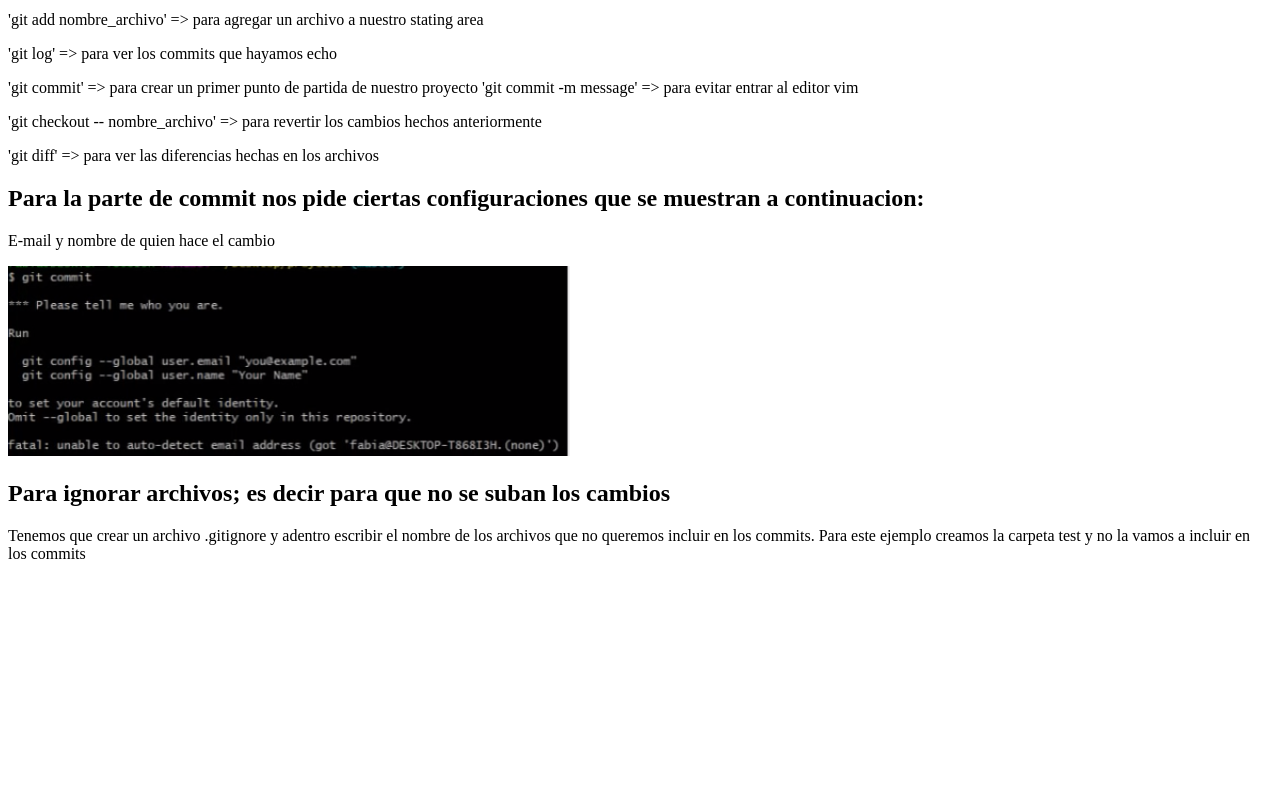
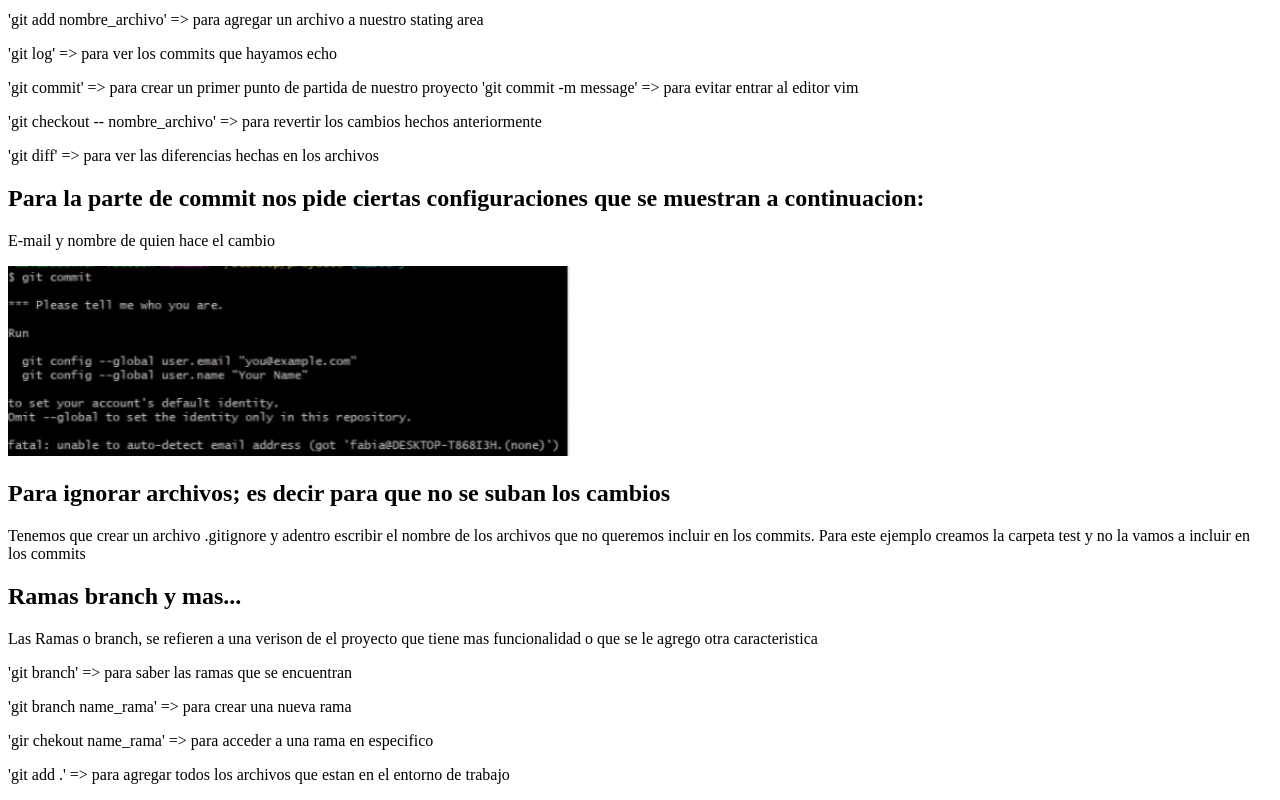
Before and after one commit to IngSergio/spm-git-curso, a plain HTML site: page index.html in a window 1280 px wide. Shown: the part 536-1336 px from the top of the page. Before the commit the page ends 1115 px from the top, so only its background shows below. Drawn offline with Linux system fonts and the light colour scheme.

Commit message:
Cambio sobre explicacion de las ramas

```diff
--- a/index.html
+++ b/index.html
@@ -46,5 +46,11 @@
         Para este ejemplo creamos la carpeta test y no la vamos a incluir en los commits
     </p>
 
+    <h2>Ramas branch y mas...</h2>
+    <p>Las Ramas o branch, se refieren a una verison de el proyecto que tiene mas funcionalidad o que se le agrego otra caracteristica</p>
+    <p>'git branch' => para saber las ramas que se encuentran</p>
+    <p>'git branch name_rama' => para crear una nueva rama</p>
+    <p>'gir chekout name_rama' => para acceder a una rama en especifico</p>
+    <p>'git add .' => para agregar todos los archivos que estan en el entorno de trabajo</p>
 </body>
 </html>
```
